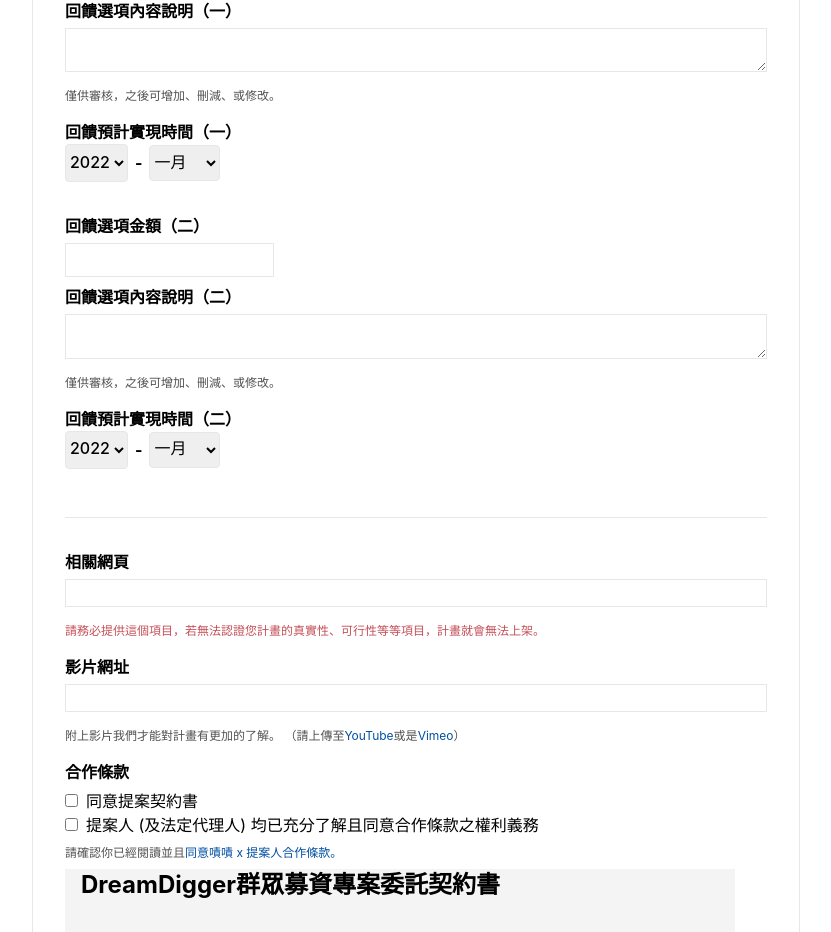
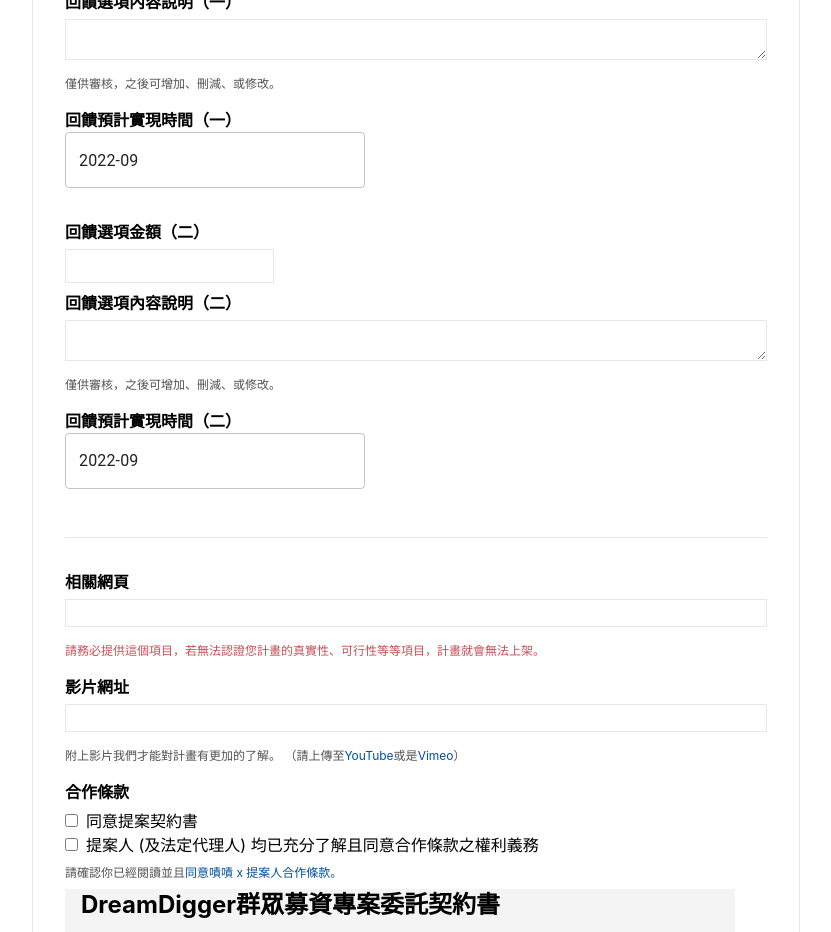
Before and after one commit to hryjosn/dream-digger, a Next.js app: page /proposal/1 in a window 1280 px wide. Shown: the part 1440-2372 px from the top of the page, without its empty margins (224-1055 px from the left). Built offline with nearby package versions, Linux system fonts and the light colour scheme.

Commit message:
Modified use mui DatePicker replace yearSelector and monthSelector

```diff
--- a/src/containers/Proposal/ProposalFormType/ProposalFormType.tsx
+++ b/src/containers/Proposal/ProposalFormType/ProposalFormType.tsx
@@ -18,6 +18,8 @@ import moment from 'moment';
 
 const ProposalType = () => {
   const router = useRouter();
+  const [yearOfImplementTime, setYearOfImplementTime] = useState<string>(new Date().getFullYear().toString());
+  const [monthOfImplementTime, setMonthOfImplementTime] = useState<string>('一月');
   const { proposalType } = router.query;
   const proposalState = useAppSelector(state => state.proposalData.params);
   const dispatch = useAppDispatch();
@@ -178,9 +180,9 @@ const ProposalType = () => {
             <input
               className='border h-[34px] w-[209px] pb-[3px] pt-[3px] pl-[0.5rem] mb-[0.5rem]'
               type='text'
-              value={proposalState.reward_choice_list_type.the_first_of_reward.ammount}
+              value={proposalState.the_first_of_reward.ammount}
               onChange={(e: React.ChangeEvent<HTMLInputElement>) => {
-                dispatch(getProposalData({params: {...proposalState, plan_name: e.target.value}}))
+                dispatch(getProposalData({params: {...proposalState, the_first_of_reward: {...proposalState.the_first_of_reward, ammount: e.target.value}}}))
               }}
             />
             {proposalState.proposal_type === '訂閱式專案' ?
@@ -190,6 +192,10 @@ const ProposalType = () => {
           <label className='font-bold mb-[5px]'>回饋選項內容說明（一）</label>
           <textarea
             className='border px-[0.5rem] py-1 mb-2 overflow-visible'
+            value={proposalState.the_first_of_reward.introduction}
+            onChange={(e: React.ChangeEvent<HTMLTextAreaElement>) => {
+              dispatch(getProposalData({params: {...proposalState, the_first_of_reward: {...proposalState.the_first_of_reward, introduction: e.target.value}}}))
+            }}
           />
           <p className='mt-2 text-xs text-neutral-600'>
             僅供審核，之後可增加、刪減、或修改。
@@ -199,17 +205,31 @@ const ProposalType = () => {
             <div className='mt-[1rem]'>
               <label className='font-bold mb-[5px]'>回饋預計實現時間（一）</label>
               <div className='flex flex-row items-center mb-[1rem]'>
-                <YearSelector/>
-                <div className='mx-[7px] font-bold'>-</div>
-                <MonthSelector/>
+                <LocalizationProvider dateAdapter={AdapterMoment}>
+                    <Stack spacing={3}  sx={{ width: 300 }}>
+                      <DateTimePicker
+                        inputFormat='YYYY-MM'
+                        views={['year', 'month']}
+                        renderInput={(params) => <TextField {...params} />}
+                        value={proposalState.the_first_of_reward.implementTime}
+                        onChange={(value) => {
+                          dispatch(getProposalData({params: {...proposalState, the_first_of_reward: {...proposalState.the_first_of_reward, implementTime: moment(value).format('YYYY-MM')}}}))
+                        }}
+                      />
+                    </Stack>
+                  </LocalizationProvider>
               </div>
             </div>
           }
           <label className='font-bold mt-[1rem] mb-[5px]'>回饋選項金額（二）</label>
           <div>
             <input
-            className='border h-[34px] w-[209px] pb-[3px] pt-[3px] pl-[0.5rem] mb-[0.5rem]'
-            type='text'
+              className='border h-[34px] w-[209px] pb-[3px] pt-[3px] pl-[0.5rem] mb-[0.5rem]'
+              type='text'
+              value={proposalState.the_second_of_reward.ammount}
+              onChange={(e: React.ChangeEvent<HTMLInputElement>) => {
+                dispatch(getProposalData({params: {...proposalState, the_second_of_reward: {...proposalState.the_second_of_reward, ammount: e.target.value}}}))
+              }}
             />
             {proposalState.proposal_type === '訂閱式專案' ?
               <span className='ml-[5px]'>/ 月</span> : null
@@ -218,6 +238,10 @@ const ProposalType = () => {
           <label className='font-bold mb-[5px]'>回饋選項內容說明（二）</label>
           <textarea
             className='border px-[0.5rem] py-1 mb-2 overflow-visible'
+            value={proposalState.the_second_of_reward.introduction}
+            onChange={(e: React.ChangeEvent<HTMLTextAreaElement>) => {
+              dispatch(getProposalData({params: {...proposalState, the_second_of_reward: {...proposalState.the_second_of_reward, introduction: e.target.value}}}))
+            }}
           />
           <p className='mt-2 text-xs text-neutral-600'>
             僅供審核，之後可增加、刪減、或修改。
@@ -227,9 +251,19 @@ const ProposalType = () => {
             <div className='mt-[1rem]'>
               <label className='font-bold mb-[5px]'>回饋預計實現時間（二）</label>
               <div className='flex flex-row items-center mb-[1rem]'>
-                <YearSelector/>
-                <div className='mx-[7px] font-bold'>-</div>
-                <MonthSelector/>
+                <LocalizationProvider dateAdapter={AdapterMoment}>
+                  <Stack spacing={3}  sx={{ width: 300 }}>
+                    <DateTimePicker
+                      inputFormat='YYYY-MM'
+                      views={['year', 'month']}
+                      renderInput={(params) => <TextField {...params} />}
+                      value={proposalState.the_second_of_reward.implementTime}
+                      onChange={(value) => {
+                        dispatch(getProposalData({params: {...proposalState, the_second_of_reward: {...proposalState.the_second_of_reward, implementTime: moment(value).format('YYYY-MM')}}}))
+                      }}
+                    />
+                  </Stack>
+                </LocalizationProvider>
               </div>
             </div>
           }
--- a/src/slice/proposal/proposalSlice.ts
+++ b/src/slice/proposal/proposalSlice.ts
@@ -36,17 +36,15 @@ const initialState: proposalDataTypes  = {
         cover_photo: '',
         plan_introduction: '',
         //there's two reward options that plan owner should offer
-        reward_choice_list_type: {
         the_first_of_reward: {
             ammount: '',
             introduction: '',
-                implementTime: '',
+            implementTime: moment().format('YYYY-MM'),
         },
         the_second_of_reward: {
-                ammonut: '',
+            ammount: '',
             introduction: '',
-                implementTime: '',
-            }
+            implementTime: moment().format('YYYY-MM'),
         },
         web_link: '',
         video_link: '',
@@ -72,7 +70,8 @@ const proposalSlice = createSlice({
                 plan_summary,
                 cover_photo,
                 plan_introduction,
-                reward_choice_list_type,
+                the_first_of_reward,
+                the_second_of_reward,
                 web_link,
                 video_link,
                 terms_accepted,
@@ -87,7 +86,12 @@ const proposalSlice = createSlice({
             state.params.plan_summary = plan_summary;
             state.params.cover_photo = cover_photo;
             state.params.plan_introduction = plan_introduction;
-            state.params.reward_choice_list_type = reward_choice_list_type;
+            state.params.the_first_of_reward.ammount = the_first_of_reward.ammount;
+            state.params.the_first_of_reward.introduction = the_first_of_reward.introduction;
+            state.params.the_first_of_reward.implementTime = the_first_of_reward.implementTime;
+            state.params.the_second_of_reward.ammount = the_second_of_reward.ammount;
+            state.params.the_second_of_reward.introduction = the_second_of_reward.introduction;
+            state.params.the_second_of_reward.implementTime = the_second_of_reward.implementTime;
             state.params.web_link = web_link;
             state.params.video_link = video_link;
             state.params.terms_accepted = terms_accepted;
--- a/src/slice/proposal/proposalType.ts
+++ b/src/slice/proposal/proposalType.ts
@@ -11,17 +11,15 @@ export type proposalDataTypes = {
         plan_summary: string,
         cover_photo: string,
         plan_introduction: string,
-        reward_choice_list_type: {
         the_first_of_reward: {
             ammount: string,
             introduction: string,
             implementTime: string,
         },
         the_second_of_reward: {
-                ammonut: string,
+            ammount: string,
             introduction: string,
             implementTime: string,
-            }
         },
         web_link: string,
         video_link: string,
```
Lines whose indentation alone changed are shown as unchanged.
